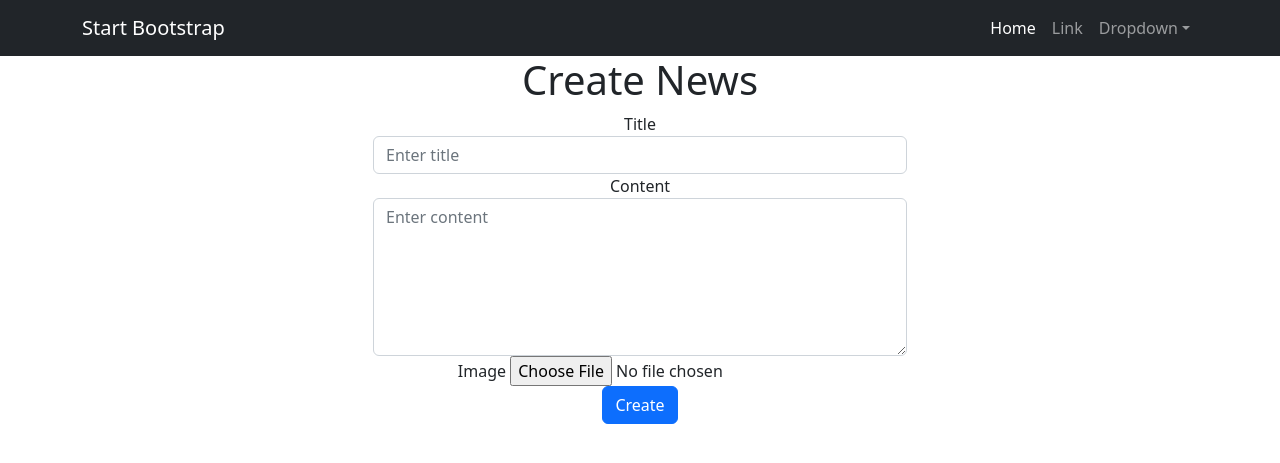
After one commit to redcat300/newspaper, a Django app: page /news/create/ in a window 1280 px wide. The commit adds this page. Shown: the top 463 px of the page. Run offline with Django 5.2, Linux system fonts and the light colour scheme; some libraries are stand-ins or nearby versions.

Commit message:
Проект News Portal Фильтры и пагинация

```diff
--- a/news/models.py
+++ b/news/models.py
@@ -67,3 +67,13 @@ class Comment(models.Model):
     def dislike(self):
         self.rating -= 1
         self.save()
+
+class Article(models.Model):
+    title = models.CharField(max_length=255)
+    content = models.TextField()
+
+    class Meta:
+        managed = False  # Указываем, что Django не будет управлять созданием этой таблицы
+        db_table = 'news_post'  # Указываем название таблицы, которую мы хотим использовать
+    def __str__(self):
+        return self.title
--- /dev/null
+++ b/news/templates/news/news_create.html
@@ -0,0 +1,28 @@
+{% extends 'flatpages/default.html' %}
+{% load custom_filters %}
+
+{% block content %}
+<div class="container">
+    <div class="row">
+        <div class="col-md-6 offset-md-3">
+            <h1>Create News</h1>
+            <form method="POST" action="{% url 'news_create' %}" enctype="multipart/form-data">
+                {% csrf_token %}
+                <div class="form-group">
+                    <label for="title">Title</label>
+                    <input type="text" name="title" id="title" class="form-control" placeholder="Enter title" required>
+                </div>
+                <div class="form-group">
+                    <label for="content">Content</label>
+                    <textarea name="content" id="content" class="form-control" rows="6" placeholder="Enter content" required></textarea>
+                </div>
+                <div class="form-group">
+                    <label for="image">Image</label>
+                    <input type="file" name="image" id="image" class="form-control-file">
+                </div>
+                <button type="submit" class="btn btn-primary">Create</button>
+            </form>
+        </div>
+    </div>
+</div>
+{% endblock %}
--- a/news/urls.py
+++ b/news/urls.py
@@ -1,7 +1,17 @@
+# news/urls.py
+
 from django.urls import path
 from . import views
 
 urlpatterns = [
     path('', views.news_list, name='news_list'),
-    path('news/<int:id>/', views.news_detail, name='news_detail'),
+    path('news/<int:pk>/', views.news_detail, name='news_detail'),
+
+    path('search/', views.news_search, name='news_search'),
+    path('create/', views.NewsCreateView.as_view(), name='news_create'),
+    path('<int:pk>/edit/', views.NewsUpdateView.as_view(), name='news_edit'),
+    path('<int:pk>/delete/', views.NewsDeleteView.as_view(), name='news_delete'),
+    path('articles/create/', views.ArticleCreateView.as_view(), name='article_create'),
+    path('articles/<int:pk>/edit/', views.ArticleUpdateView.as_view(), name='article_edit'),
+    path('articles/<int:pk>/delete/', views.ArticleDeleteView.as_view(), name='article_delete'),
 ]
--- a/news/views.py
+++ b/news/views.py
@@ -1,11 +1,82 @@
+# news/views.py
+
+from django.views.generic import CreateView, UpdateView, DeleteView
+from django.urls import reverse_lazy
 from django.shortcuts import render, get_object_or_404
-from .models import Category, Post
+from django.core.paginator import Paginator, EmptyPage, PageNotAnInteger
+from django.contrib.auth.models import User
 from django.http import Http404
+from .models import Post
+from .models import Article
 
 def news_list(request):
-    news = Post.objects.order_by('-created_at')
+    news_list = Post.objects.order_by('-created_at')
+    paginator = Paginator(news_list, 10)  # Пагинация, по 10 новостей на страницу
+    page = request.GET.get('page')
+    try:
+        news = paginator.page(page)
+    except PageNotAnInteger:
+        news = paginator.page(1)
+    except EmptyPage:
+        news = paginator.page(paginator.num_pages)
     return render(request, 'news/news_list.html', {'news': news})
 
-def news_detail(request, id):
-    news_item = get_object_or_404(Post, id=id)
+def news_detail(request, pk):
+    news_item = get_object_or_404(Post, pk=pk)
     return render(request, 'news/news_detail.html', {'news_item': news_item})
+
+
+def news_search(request):
+    query = request.GET.get('q')
+    author_username = request.GET.get('author')
+    date = request.GET.get('date')
+
+    news = Post.objects.all()
+
+    if query:
+        news = news.filter(title__icontains=query)
+    if author_username:
+        author = User.objects.filter(username=author_username).first()  # Получаем пользователя по имени
+        if author:
+            news = news.filter(author=author)  # Фильтруем новости по полученному пользователю
+        else:
+            news = news.none()  # Если пользователь не найден, возвращаем пустой queryset
+    if date:
+        news = news.filter(created_at__gte=date)
+
+    return render(request, 'news/news_search.html', {'news': news})
+
+class NewsCreateView(CreateView):
+    model = Post
+    fields = ['title', 'content']  # Укажите нужные поля модели
+    template_name = 'news/news_create.html'
+    success_url = reverse_lazy('news_list')  # Укажите URL для перенаправления после успешного создания
+
+class NewsUpdateView(UpdateView):
+    model = Post
+    fields = ['title', 'content']
+    template_name = 'news/news_update.html'
+    success_url = reverse_lazy('news_list')
+
+class NewsDeleteView(DeleteView):
+    model = Post
+    success_url = reverse_lazy('news_list')
+
+
+class ArticleCreateView(CreateView):
+    model = Article
+    fields = ['title', 'content']
+    template_name = 'news/article_form.html'  # Изменили путь к шаблону
+    success_url = reverse_lazy('news_list')
+
+
+class ArticleUpdateView(UpdateView):
+    model = Article
+    fields = ['title', 'content']  # Здесь перечислите поля, которые вы хотите включить в форму редактирования статьи
+    template_name = 'news/article_form.html'
+    success_url = reverse_lazy('news_list')  # Перенаправление после успешного редактирования статьи
+
+class ArticleDeleteView(DeleteView):
+    model = Article
+    success_url = reverse_lazy('news_list')  # Перенаправление после успешного удаления статьи
+    template_name = 'news/article_confirm_delete.html'
--- a/newsportal/settings.py
+++ b/newsportal/settings.py
@@ -41,7 +41,8 @@ INSTALLED_APPS = [
     'django.contrib.staticfiles',
     'django.contrib.sites',
     'django.contrib.flatpages',
-    'news'
+    'news',
+    'django_filters',
 ]
 
 SITE_ID = 1
```
Also changed, not shown: news/templates/news/article_confirm_delete.html (added, +12 -0 lines), news/templates/news/article_form.html (added, +12 -0 lines), news/templates/news/news_list.html (+22 -1 lines), news/templates/news/news_search.html (added, +25 -0 lines), news/templates/news/news_update.html (added, +12 -0 lines), news/templates/news/post_confirm_delete.html (added, +9 -0 lines), templates/new.html (deleted, +0 -17 lines), db.sqlite3, news/migrations/0001_initial.py, newsportal/urls.py (line endings or trailing spaces).
